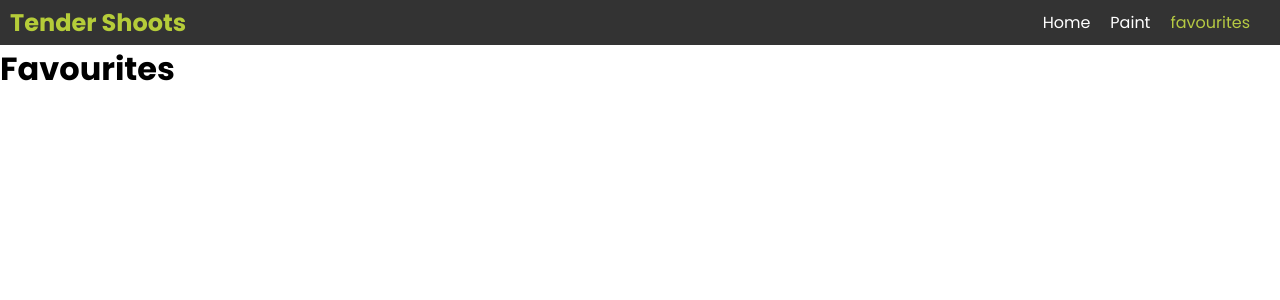
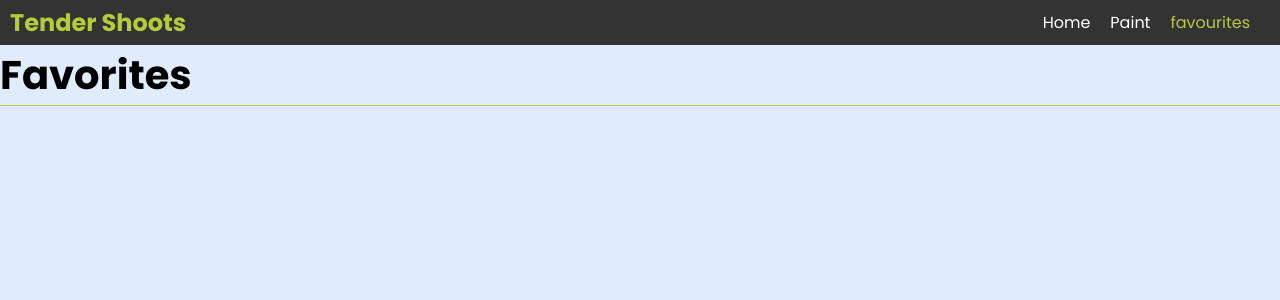
Before and after one commit to GSG-G11/tender-shoots, a React (Create React App) app: page /favourites in a window 1280 px wide. Shown: the top 300 px of the page. Built offline with nearby package versions, Linux system fonts and the light colour scheme.

Commit message:
create favorits route Relates #13

```diff
--- a/src/App.js
+++ b/src/App.js
@@ -2,15 +2,17 @@ import React from 'react';
 import './App.css';
 import { BrowserRouter as Router, Routes, Route } from 'react-router-dom';
 import Navbar from './components/Navbar/Navbar';
+import Favorites from './Pages/favorites /Favorites';
+import Home from './Pages/Home/Home';
 
 function App() {
   return (
     <Router>
       <Navbar />
       <Routes>
-        <Route path="/" element={<h1>Home</h1>} />
+        <Route path="/" element={<Home />} />
         <Route path="/paint" element={<h1>Paint</h1>} />
-        <Route path="/favourites" element={<h1>Favourites</h1>} />
+        <Route path="/favourites" element={<Favorites />} />
       </Routes>
     </Router>
   );
--- /dev/null
+++ b/src/Pages/favorites /Favorites.css
@@ -0,0 +1,22 @@
+.favorites-container h1 {
+  font-size: 2.5rem;
+  font-weight: bold;
+  margin-bottom: 1rem;
+  border-bottom: 1px solid #b6ca43;
+}
+.favorites-list {
+  display: flex;
+  flex-wrap: wrap;
+  justify-content: space-between;
+  align-items: center;
+  margin-bottom: 2rem;
+}
+.favorites-item {
+  width: calc(50% - 2rem);
+  margin-bottom: 2rem;
+  text-align: center;
+}
+.favorites-item:hover {
+  cursor: pointer;
+  opacity: 0.7;
+}
--- /dev/null
+++ b/src/Pages/favorites /Favorites.js
@@ -0,0 +1,18 @@
+import React from 'react';
+import './Favorites.css';
+
+function Favorites() {
+  const colors = localStorage.getItem('colors') ? JSON.parse(localStorage.getItem('colors')) : [];
+  return (
+    <div className="favorites-container">
+      <h1>Favorites</h1>
+      <div className="favorites-list">
+        {colors.map((color) => (
+          <div className="favorites-item" key={color} style={{ backgroundColor: color }}>{color}</div>
+        ))}
+      </div>
+    </div>
+  );
+}
+
+export default Favorites;
--- a/src/components/Actions/Actions.js
+++ b/src/components/Actions/Actions.js
@@ -49,7 +49,7 @@ function Actions(props) {
           <i className="fa-solid fa-star" style={isSave ? { color: 'yellow' } : { color: '#FFFFFF' }} />
         </Button>
       </div>
-      {/* <p style={{ color: 'red' }}>{error}</p> */}
+      <p style={{ color: 'red' }}>{error}</p>
     </div>
   );
 }
```
